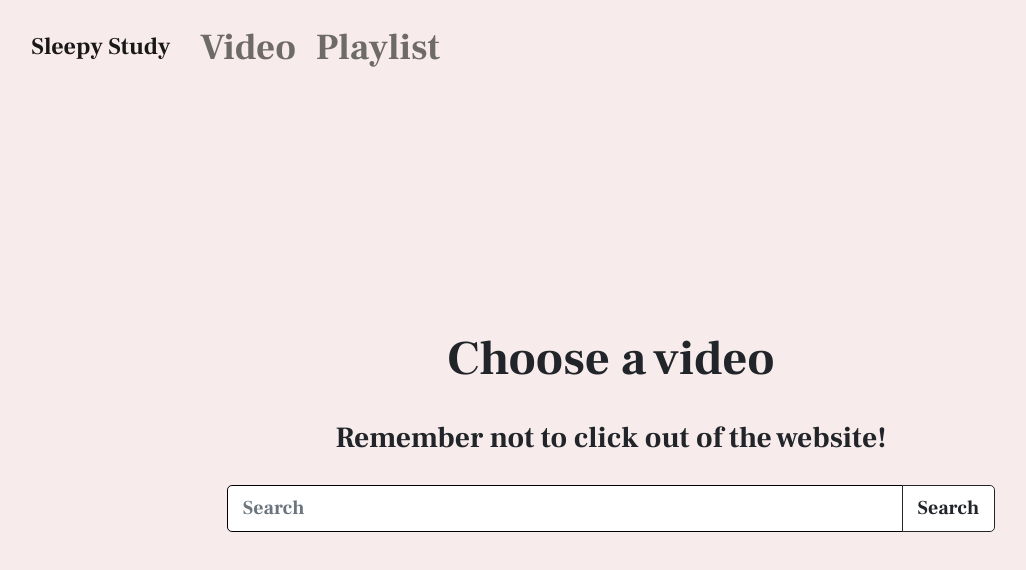
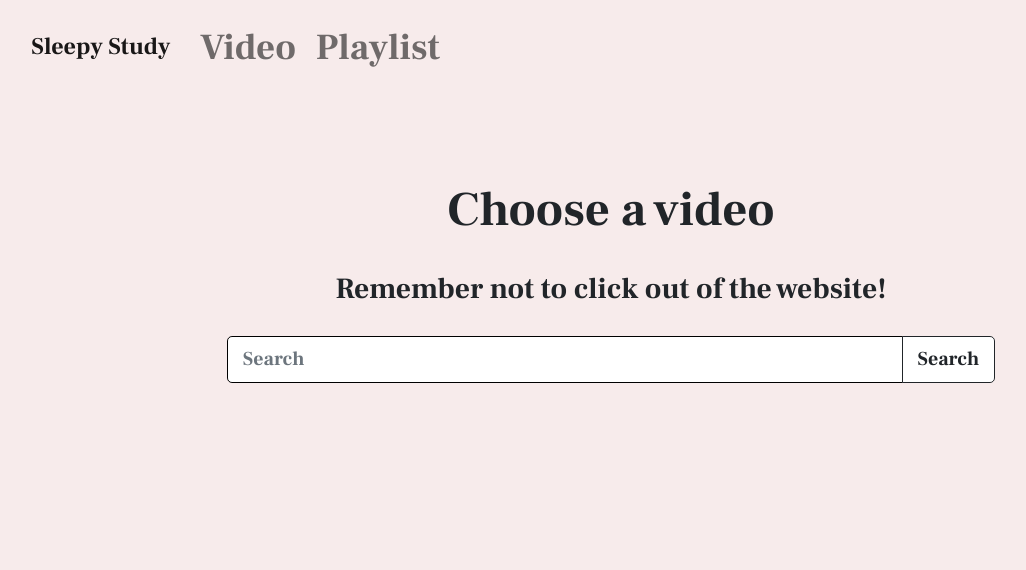
Before and after one commit to flyingfiretruck/sleepystudy, a React app: page /video in a window 1280 px wide. Shown: the top 570 px of the page, without its empty margins (29-1055 px from the left). Built offline with nearby package versions, Linux system fonts and the light colour scheme; the HTML template or start-up script is replaced by a standard one.

Commit message:
more style changes as well as thumbnail change

```diff
--- a/client/components/video.jsx
+++ b/client/components/video.jsx
@@ -26,7 +26,6 @@ const Video = () => {
   return (
     <div className="video">
       <div className="video-empty-space"></div>
-      <div className="video-empty-space"></div>
       <div className="video-description">
         <p>Choose a video</p>
         <p className="video-reminder">Remember not to click out of the website!</p>
@@ -54,7 +53,7 @@ const Video = () => {
               return (
                 <div className="results-video-info">
                   <img className="video-thumbnail"
-                    src={"https://img.youtube.com/vi/" + result['id']['videoId'] + "/0.jpg"}
+                    src={"https://img.youtube.com/vi/" + result['id']['videoId'] + "/mqdefault.jpg"}
                   />
                   <div className="video-text-info">
                     <div className="video-title">
--- a/client/stylesheets/video.css
+++ b/client/stylesheets/video.css
@@ -43,14 +43,14 @@
   font-size: 0.5em;
   display: flex;
   flex-direction: column;
-  padding-left: 20%;
-  padding-right: 20%;
+  padding-left: 12.5%;
+  padding-right: 12.5%;
+  padding-top: 7.5%;
 }
 
 .results-video-info {
   display: flex;
-  padding-top: 5%;
-  padding-bottom: 5%
+  padding-bottom: 7.5%
 }
 
 .video-text-info {
@@ -60,7 +60,6 @@
 
 .video-thumbnail {
   max-width: 35%;
-  min-width: 35%;
   padding-right: 5%
 }
 
```
Also changed, not shown: 2 other files (tests, documents, lock files or other folders).
